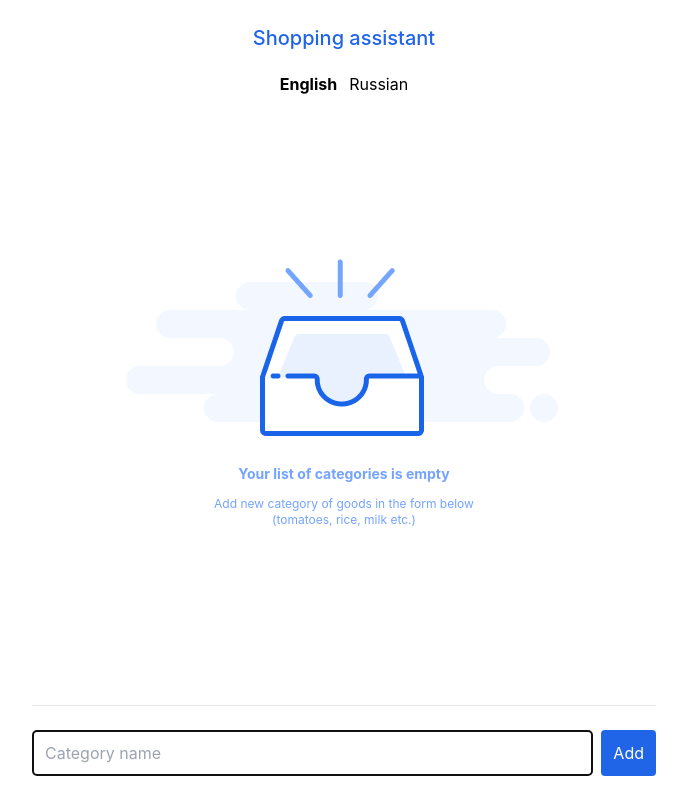
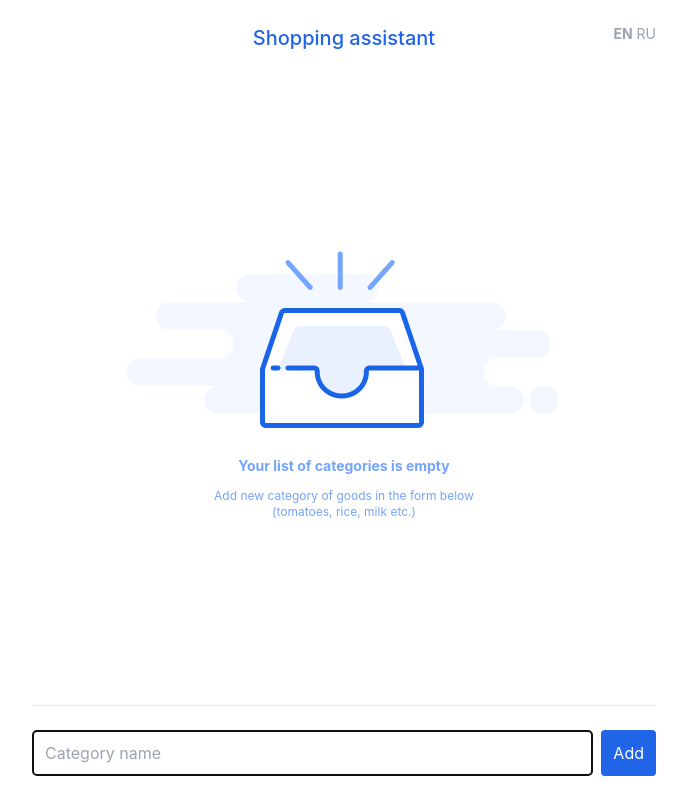
Before and after one commit to vincora/shopping-assistant, a React (Create React App) app: page / in a window 1280 px wide. Shown: the whole page, without its empty margins (296-983 px from the left). Built offline with nearby package versions, Linux system fonts and the light colour scheme.

Commit message:
added language switch element as separate component

```diff
--- a/src/App.js
+++ b/src/App.js
@@ -1,9 +1,16 @@
+import { useTranslation } from "react-i18next";
 import { Outlet } from "react-router-dom";
 
+const lngs = {
+    en: { nativeName: "EN" },
+    ru: { nativeName: "RU" },
+};
+
 function App() {
+    const { t, i18n } = useTranslation();
 
     return (
-        <div className="max-w-sm mx-auto h-[100dvh] p-6 box-border md:max-w-2xl">
+        <div className="flex flex-col max-w-sm mx-auto h-[100dvh] p-6 box-border md:max-w-2xl relative">
             <Outlet />
         </div>
     );
--- a/src/components/CategoryPage.js
+++ b/src/components/CategoryPage.js
@@ -10,6 +10,7 @@ import emptyCategory from "../images/NoItemsCart.png";
 import EmptyListPlaceholder from "./EmptyListPlaceholder";
 import { formatNumber } from "../utils";
 import { useTranslation } from "react-i18next";
+import LanguageSwitch from "./LanguageSwitch";
 
 const CategoryPage = () => {
     const { categoryId } = useParams();
@@ -47,6 +48,9 @@ const CategoryPage = () => {
             <h1 className="text-xl capitalize text-center text-primary font-medium mb-6 break-words">
                 {currentCategory?.category}
             </h1>
+            <div className="absolute top-6 right-6 text-right">
+                <LanguageSwitch />
+            </div>
             {itemList.length === 0 && (
                 <EmptyListPlaceholder
                     img={emptyCategory}
--- a/src/components/FirstPage.js
+++ b/src/components/FirstPage.js
@@ -7,39 +7,27 @@ import { useDispatch } from "react-redux";
 import emptyList from "../images/EmptyInbox.png";
 import EmptyListPlaceholder from "./EmptyListPlaceholder";
 import { useTranslation } from "react-i18next";
+import LanguageSwitch from "./LanguageSwitch";
 
 const lngs = {
-    en: { nativeName: "English" },
-    ru: { nativeName: "Russian" },
+    en: { nativeName: "EN" },
+    ru: { nativeName: "RU" },
 };
 
 const FirstPage = () => {
     const categories = useSelector((state) => state.goods.categories);
     const dispatch = useDispatch();
-    const { t, i18n } = useTranslation();
+    const { t } = useTranslation();
 
     return (
         <div className="flex flex-col h-full">
-            <h1 className="text-xl font-medium text-center text-primary mb-6">
+            <h1 className="text-xl font-medium text-center text-primary mb-6 ">
                 {t("appTitle")}
             </h1>
-            <div className="text-center space-x-3">
-                {Object.keys(lngs).map((lng) => (
-                    <button
-                        key={lng}
-                        style={{
-                            fontWeight:
-                                i18n.resolvedLanguage === lng
-                                    ? "bold"
-                                    : "normal",
-                        }}
-                        type="submit"
-                        onClick={() => i18n.changeLanguage(lng)}
-                    >
-                        {lngs[lng].nativeName}
-                    </button>
-                ))}
+            <div className="absolute top-6 right-6 text-right">
+                <LanguageSwitch />
             </div>
+
             {categories.length === 0 && (
                 <EmptyListPlaceholder
                     img={emptyList}
@@ -48,7 +36,7 @@ const FirstPage = () => {
                 />
             )}
             {categories.length > 0 && (
-                <div className="grow overflow-y-scroll flex flex-col items-center gap-3 ">
+                <div className="grow overflow-y-auto flex flex-col items-center gap-3 ">
                     {categories.map((category) => {
                         const onCategoryDelete = () => {
                             if (category.items.length === 0) {
--- /dev/null
+++ b/src/components/LanguageSwitch.js
@@ -0,0 +1,29 @@
+import { useTranslation } from "react-i18next";
+
+const LanguageSwitch = () => {
+    const lngs = {
+        en: { nativeName: "EN" },
+        ru: { nativeName: "RU" },
+    };
+    const { t, i18n } = useTranslation();
+    return (
+        <div className="space-x-1">
+            {Object.keys(lngs).map((lng) => (
+                <button
+                    className="text-sm text-gray-400"
+                    key={lng}
+                    style={{
+                        fontWeight:
+                            i18n.resolvedLanguage === lng ? "bold" : "normal",
+                    }}
+                    type="submit"
+                    onClick={() => i18n.changeLanguage(lng)}
+                >
+                    {lngs[lng].nativeName}
+                </button>
+            ))}
+        </div>
+    );
+};
+
+export default LanguageSwitch;
```
